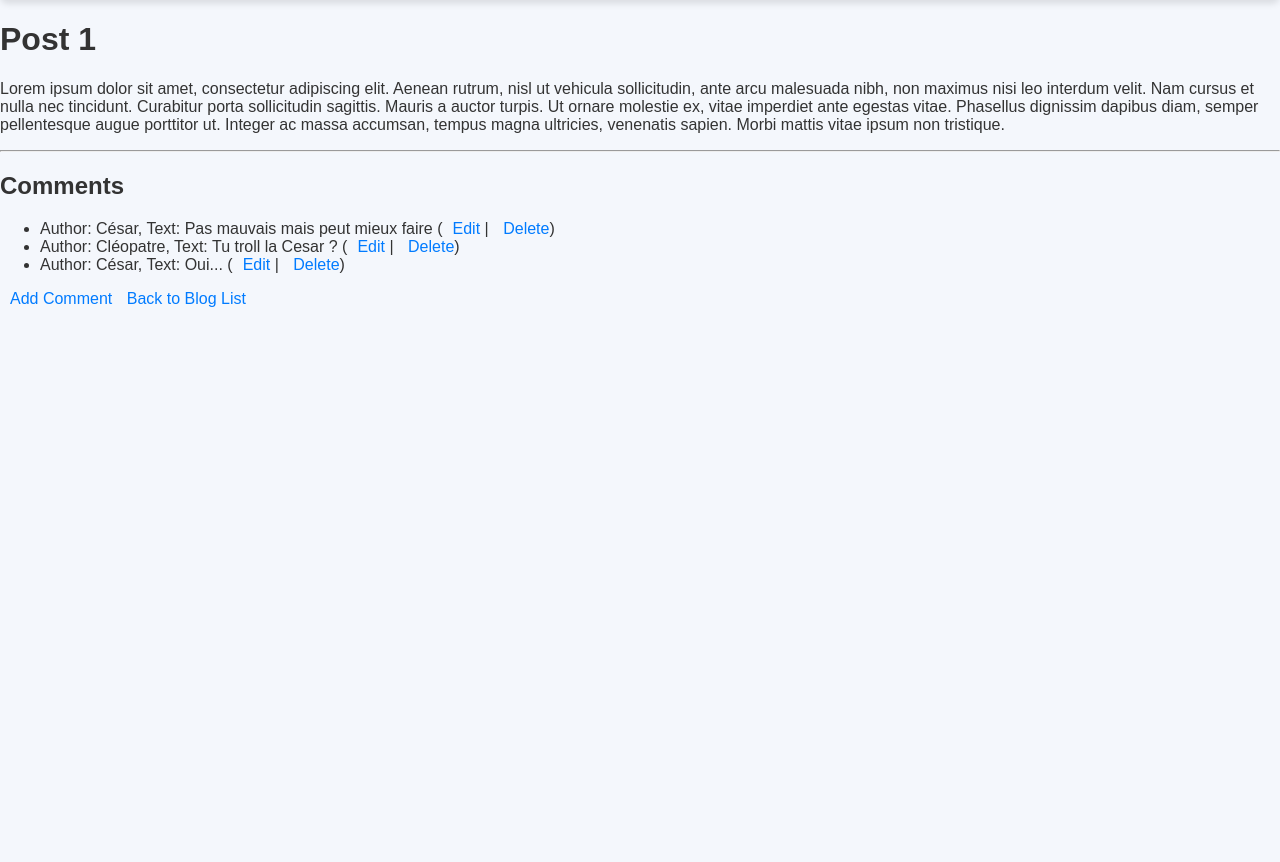
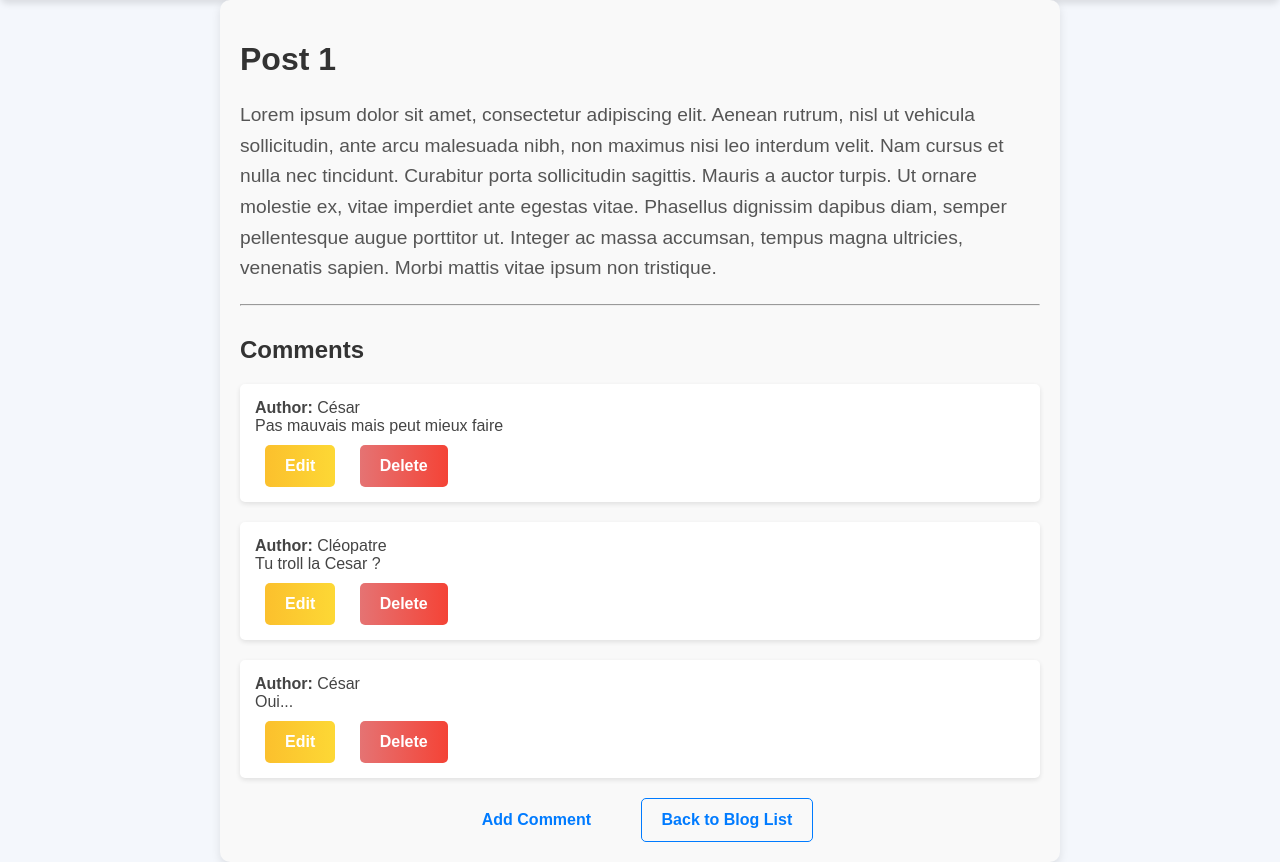
Before and after one commit to nicolasdraperi/DjangoIpssi, a Django app: page /post/16/ in a window 1280 px wide. Shown: the part 88-950 px from the top of the page. Before the commit the page ends 395 px from the top, so only its background shows below. Run offline with Django 5.2, Linux system fonts and the light colour scheme; data comes from the database, SQL or seed files in the repository; both versions use the stored data as it was after the commit.

Commit message:
css html finis

```diff
--- a/blog/static/blog/styles.css
+++ b/blog/static/blog/styles.css
@@ -195,3 +195,138 @@ body {
     background-color: #1e88e5;
     color: #ffffff;
 }
+
+
+/*
+formulaire
+ */
+
+/* Centrer le formulaire et le rendre plus grand */
+.form-container {
+    display: flex;
+    flex-direction: column;
+    justify-content: center;
+    align-items: center;
+    height: calc(100vh - 100px); /* Ajuste pour inclure la navbar */
+    background-color: #f9fafb;
+    padding: 40px; /* Plus de padding pour un meilleur espace */
+    border-radius: 8px;
+    max-width: 600px; /* Augmente la largeur max */
+    margin: 0 auto;
+}
+
+/* Champs du formulaire */
+form label {
+    display: block;
+    font-weight: bold;
+    margin-bottom: 10px;
+    color: #333;
+    font-size: 18px; /* Texte plus grand */
+}
+
+form input,
+form textarea {
+    width: 100%;
+    padding: 15px; /* Champs plus grands */
+    margin-bottom: 20px;
+    border: 1px solid #ddd;
+    border-radius: 5px;
+    font-size: 16px;
+}
+
+/* Boutons */
+.btn {
+    text-decoration: none;
+    padding: 12px 20px; /* Boutons plus grands */
+    border-radius: 5px;
+    font-weight: bold;
+    font-size: 16px;
+    margin-right: 15px;
+    transition: background-color 0.3s ease;
+}
+
+.btn-save {
+    background-color: #007bff;
+    color: #fff;
+    border: none;
+}
+
+.btn-save:hover {
+    background-color: #0056b3;
+}
+
+.btn-cancel {
+    color: #007bff;
+    background-color: transparent;
+    border: 1px solid #007bff;
+}
+
+.btn-cancel:hover {
+    background-color: #e9ecef;
+    color: #0056b3;
+}
+
+/*
+Post detail
+*/
+
+.post-container {
+    max-width: 800px;
+    margin: 0 auto;
+    padding: 20px;
+    background: #f9f9f9;
+    border-radius: 10px;
+    box-shadow: 0 4px 10px rgba(0, 0, 0, 0.1);
+}
+
+.post-title {
+    font-size: 2em;
+    font-weight: bold;
+    color: #333;
+}
+
+.post-body {
+    font-size: 1.2em;
+    color: #555;
+    line-height: 1.6;
+    margin-bottom: 20px;
+}
+
+.comments-section {
+    margin-top: 30px;
+}
+
+.comments-list {
+    list-style: none;
+    padding: 0;
+}
+
+.comment-item {
+    margin-bottom: 20px;
+    padding: 15px;
+    background: #fff;
+    border-radius: 5px;
+    box-shadow: 0 2px 5px rgba(0, 0, 0, 0.1);
+}
+
+.comment-item p {
+    margin: 0;
+    color: #444;
+}
+
+.comment-actions {
+    margin-top: 10px;
+}
+
+.comment-actions .btn {
+    margin-right: 10px;
+}
+
+.comment-buttons {
+    margin-top: 20px;
+    text-align: center;
+}
+
+.comment-buttons .btn {
+    margin-right: 15px;
+}
--- a/templates/add_post.html
+++ b/templates/add_post.html
@@ -1,5 +1,6 @@
 {% extends 'base.html' %}
 {% block content %}
+<div class="form-container">
     <h1>Add New Post</h1>
     <form method="post">
         {% csrf_token %}
@@ -9,7 +10,8 @@
         <label for="content">Content:</label>
         <textarea name="content" id="content"></textarea>
         <br>
-    <button type="submit">Save Post</button>
-    <a href="/">Cancel</a>
+        <button type="submit" class="btn btn-save">Save Post</button>
+        <a href="/" class="btn btn-cancel">Cancel</a>
     </form>
+</div>
 {% endblock %}
--- a/templates/post_detail.html
+++ b/templates/post_detail.html
@@ -1,18 +1,29 @@
 {% extends 'base.html' %}
 {% block content %}
-<h1>{{ post.title }}</h1>
-<p>{{ post.content }}</p>
+<div class="post-container">
+    <div class="post-content">
+        <h1 class="post-title">{{ post.title }}</h1>
+        <p class="post-body">{{ post.content }}</p>
+    </div>
     <hr>
+    <div class="comments-section">
         <h2>Comments</h2>
-<ul>
+        <ul class="comments-list">
             {% for comment in comments %}
-        <li>
-            Author: {{ comment.author }}, Text: {{ comment.text }}
-            (<a href="/comment/{{ comment.id }}/edit/">Edit</a> |
-            <a href="/comment/{{ comment.id }}/delete/">Delete</a>)
+                <li class="comment-item">
+                    <p><strong>Author:</strong> {{ comment.author }}</p>
+                    <p>{{ comment.text }}</p>
+                    <div class="comment-actions">
+                        <a href="/comment/{{ comment.id }}/edit/" class="btn btn-edit">Edit</a>
+                        <a href="/comment/{{ comment.id }}/delete/" class="btn btn-delete">Delete</a>
+                    </div>
                 </li>
             {% endfor %}
         </ul>
-<a href="/post/{{ post.id }}/add_comment/">Add Comment</a>
-<a href="/">Back to Blog List</a>
+        <div class="comment-buttons">
+            <a href="/post/{{ post.id }}/add_comment/" class="btn btn-add">Add Comment</a>
+            <a href="/" class="btn btn-cancel">Back to Blog List</a>
+        </div>
+    </div>
+</div>
 {% endblock %}
```
Also changed, not shown: templates/add_comment.html (+4 -4 lines), templates/delete_comment.html (+10 -7 lines), templates/delete_post.html (+9 -6 lines), templates/edit_comment.html (+6 -6 lines), templates/edit_post.html (+4 -4 lines), db.sqlite3. Lines whose indentation alone changed are shown as unchanged.
